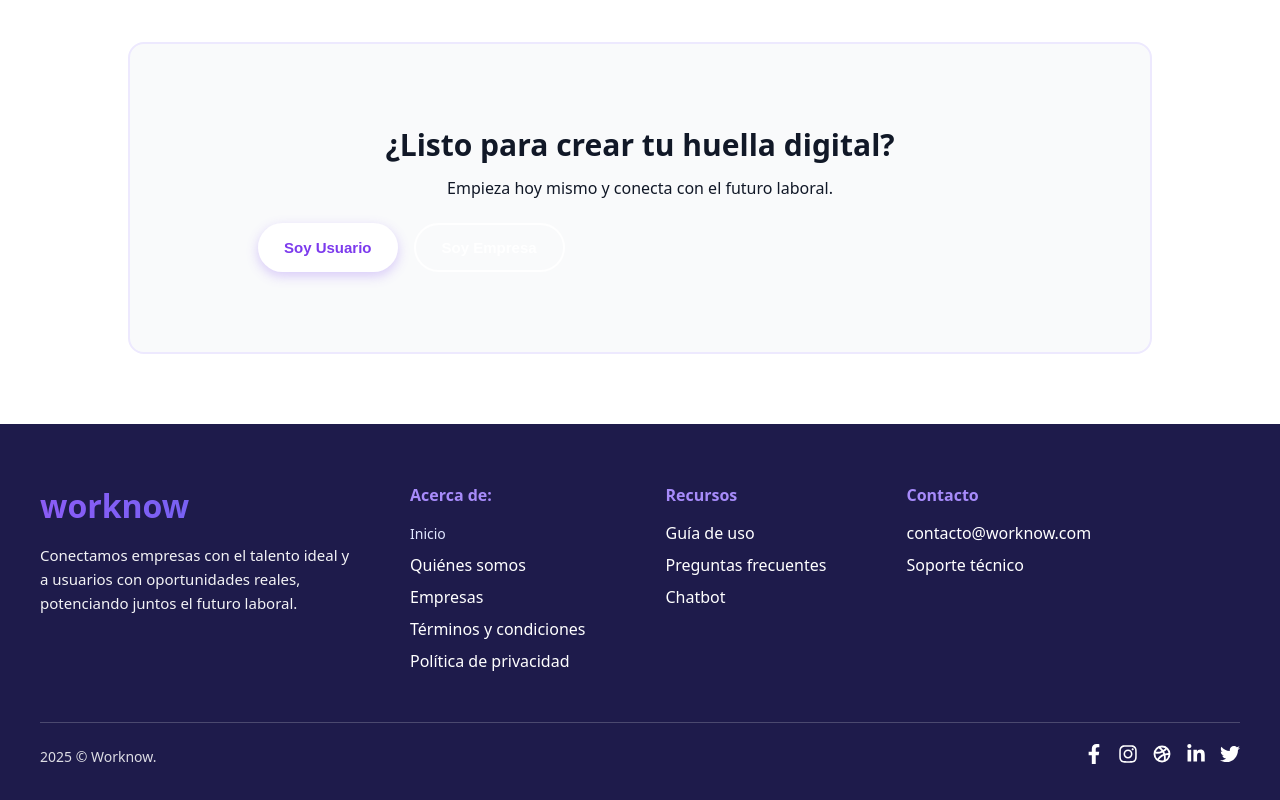
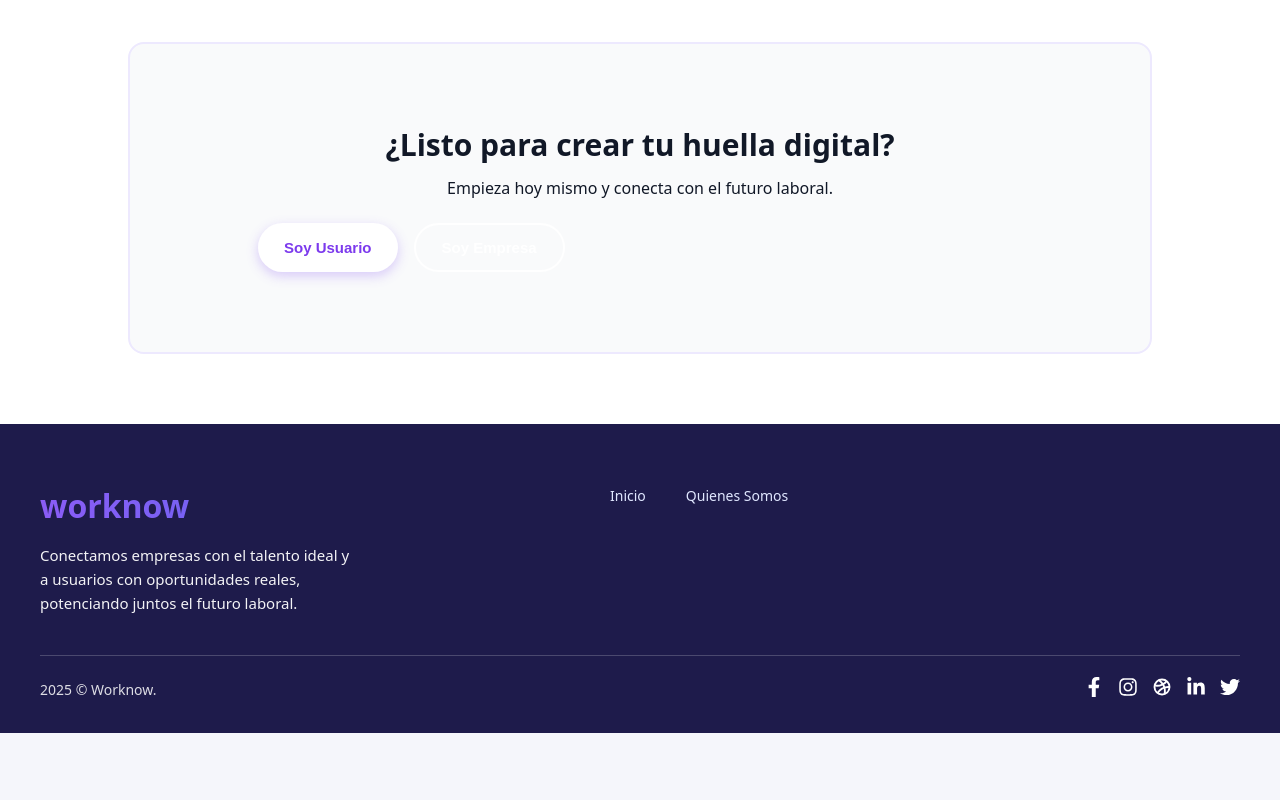
Before and after one commit to Anima-Tec/Worknow-Frontend, a React (Vite) app: page /landing in a window 1280 px wide. Shown: the part 2505-3305 px from the top of the page. After the commit the page ends 3238 px from the top, so only its background shows below. Built offline with nearby package versions, Linux system fonts and the light colour scheme.

Commit message:
Cambios en el footer y borre contactos

```diff
--- a/src/App.jsx
+++ b/src/App.jsx
@@ -6,11 +6,10 @@ import HomeUser from "./pages/HomeUser.jsx";
 import Landing from "./pages/Landing.jsx";
 import { useLocation } from "react-router-dom";
 import Footer from "./components/Footer";
-import ContactCompany from "./pages/ContactCompany";
-import ContactUser from "./pages/ContactUser";
 import PerfilUser from "./pages/PerfilUser";
 import JobForm from "./pages/JobForm";
 import PerfilCompany from "./pages/PerfilCompany";
+import QuienesSomos from "./pages/QuienesSomos";
 
 
 export default function App() {
@@ -22,12 +21,10 @@ export default function App() {
       <Route path="/choose" element={<ChooseRole />} />
       <Route path="/home/company" element={<HomeCompany />} />
       <Route path="/home/user" element={<HomeUser />} />
-      <Route path="/Contactcompany" element={<ContactCompany />} />
-      <Route path="/ContactUser" element={<ContactUser />} />
       <Route path="/PerfilUser" element={<PerfilUser />} />
-      <Route path="/contactcompany" element={<ContactCompany />} />
       <Route path="/jobs/form" element={<JobForm />} />
       <Route path="/perfilcompany" element={<PerfilCompany />} />
+      <Route path="/QuienesSomos" element={<QuienesSomos />} />
     </Routes>
   );
 }
--- a/src/components/Footer.css
+++ b/src/components/Footer.css
@@ -126,3 +126,31 @@ html, body {
   transform: scale(1.2);
   text-shadow: 0 0 10px #8b5cf6;
 }
+/* Links Inicio y Quiénes somos en fila y a la derecha */
+.footer-links > div > ul {
+  display: flex ;           /* pone los items en fila */
+  gap: 40px;               /* separación entre Inicio y Quiénes somos */
+  list-style: none;        /* quita los bullets */
+  padding: 0;
+  margin: 0;
+  justify-content: flex-end; /* mueve los links hacia la derecha */
+  left: 200px;    /* ajusta la posición derecha */
+  position: relative;       /* necesario para que right funcione */
+}
+
+.footer-links > div > ul li {
+  margin: 0;               /* elimina márgenes por defecto */
+}
+
+.footer-links > div > ul li a,
+.footer-links > div > ul li span {
+  color: #E0E7FF;
+  font-size: 14px;
+  text-decoration: none;
+  transition: all 0.3s ease;
+}
+
+.footer-links > div > ul li a:hover {
+  color: #fff;
+  text-shadow: 0 0 8px #8b5cf6;
+}
--- a/src/components/Footer.jsx
+++ b/src/components/Footer.jsx
@@ -14,7 +14,6 @@ export default function Footer() {
         </div>
         <div className="footer-links">
           <div>
-            <h4>Acerca de:</h4>
             <ul>
               <li>
                 <a
@@ -27,27 +26,9 @@ export default function Footer() {
                   Inicio
                 </a>
               </li>
-              <li><span className="disabled-link">Quiénes somos</span></li>
-              <li><span className="disabled-link">Empresas</span></li>
-              <li><span className="disabled-link">Términos y condiciones</span></li>
-              <li><span className="disabled-link">Política de privacidad</span></li>
-            </ul>
-          </div>
-
-          <div>
-            <h4>Recursos</h4>
-            <ul>
-              <li><span className="disabled-link">Guía de uso</span></li>
-              <li><span className="disabled-link">Preguntas frecuentes</span></li>
-              <li><span className="disabled-link">Chatbot</span></li>
-            </ul>
-          </div>
-
-          <div>
-            <h4>Contacto</h4>
-            <ul>
-              <li><span className="disabled-link">contacto@worknow.com</span></li>
-              <li><span className="disabled-link">Soporte técnico</span></li>
+              <li className="disabled-link" onClick={() => (window.location.href = "/QuienesSomos")}>
+                <span>Quienes Somos</span>
+              </li>
             </ul>
           </div>
         </div>
--- a/src/pages/ContactCompany.jsx
+++ /dev/null
@@ -1,9 +0,0 @@
-function ContactCompany() {
-  return (
-    <div>
-      <h2>Página de Contacto</h2>
-    </div>
-  );
-}
-
-export default ContactCompany;
--- a/src/pages/ContactUser.jsx
+++ /dev/null
@@ -1,9 +0,0 @@
-function ContactUser() {
-  return (
-    <div>
-      <h2>Página de Contacto</h2>
-    </div>
-  );
-}
-
-export default ContactUser;
--- a/src/pages/HomeCompany.jsx
+++ b/src/pages/HomeCompany.jsx
@@ -9,6 +9,7 @@ import ProjectForm from "./ProjectForm";
 import JobForm from "./JobForm.jsx";
 import CardProyecto from "../components/CardProyecto";
 import CardTrabajo from "../components/CardTrabajo.jsx";
+import Footer from "../components/Footer";
 
 export default function HomeCompany() {
   const [showProjectForm, setShowProjectForm] = useState(false);
@@ -70,8 +71,7 @@ export default function HomeCompany() {
               <span>Home</span>
             </li>
             <li
-              className="nav-item"
-              onClick={() => (window.location.href = "/contactcompany")}
+              className="nav-item"onClick={() => (window.location.href = "/contactcompany")}
             >
               <IoIosContacts />
               <span>Contacto</span>
@@ -277,6 +277,7 @@ export default function HomeCompany() {
           )}
         </div>
       </section>
+      <Footer />
     </div>
   );
 }
--- a/src/pages/HomeUser.jsx
+++ b/src/pages/HomeUser.jsx
@@ -9,6 +9,7 @@ import "./HomeUser.css";
 import { Link } from "react-router-dom";
 import Carousel from "react-multi-carousel";
 import "react-multi-carousel/lib/styles.css";
+import Footer from "../components/Footer";
 
 export default function HomeUser() {
   const [jobs, setJobs] = useState([]);
@@ -65,13 +66,6 @@ export default function HomeUser() {
             <li className="nav-item" onClick={() => window.location.reload()}>
               <AiOutlineHome />
               <span>Home</span>
-            </li>
-            <li
-              className="nav-item"
-              onClick={() => (window.location.href = "/ContactUser")}
-            >
-              <IoIosContacts />
-              <span>Contacto</span>
             </li>
             <li className="nav-item" onClick={() => {}}>
               <IoIosNotifications />
@@ -282,7 +276,7 @@ export default function HomeUser() {
   )}
 </section>
 
-
+<Footer />
 
     </div>
   );
--- a/src/pages/PerfilCompany.jsx
+++ b/src/pages/PerfilCompany.jsx
@@ -7,6 +7,7 @@ import { useNavigate } from "react-router-dom";
 import CardTrabajo from "../components/CardTrabajo";
 import CardProyecto from "../components/CardProyecto";
 import { getJobs } from "../services/api";
+import Footer from "../components/Footer";
 
 function PerfilCompany() {
   const navigate = useNavigate();
@@ -184,6 +185,7 @@ function PerfilCompany() {
           </section>
         </div>
       </main>
+      <Footer />
     </div>
   );
 }
--- a/src/pages/PerfilUser.jsx
+++ b/src/pages/PerfilUser.jsx
@@ -1,7 +1,9 @@
+import Footer from "../components/Footer";
 function PerfilUser() {
   return (
     <div>
       <h2>Perfil del Usuario</h2>
+      <Footer />
     </div>
   );
 }
--- /dev/null
+++ b/src/pages/QuienesSomos.jsx
@@ -0,0 +1,9 @@
+export default function QuienesSomos() {
+  return (
+    <div>
+      {/* Aquí va el contenido de tu componente */}
+      <h1>Quiénes Somos</h1>
+      <p>Información sobre nuestra empresa...</p>
+    </div>
+  );
+}
```
Also changed, not shown: src/pages/QuienesSomos.css (added).
